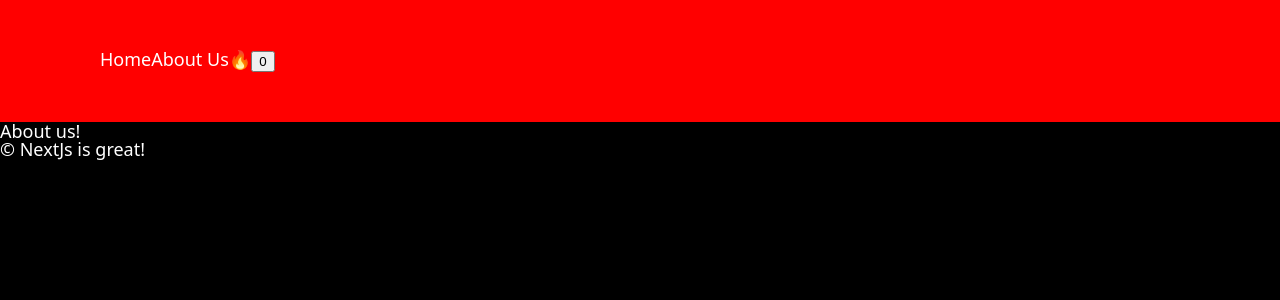
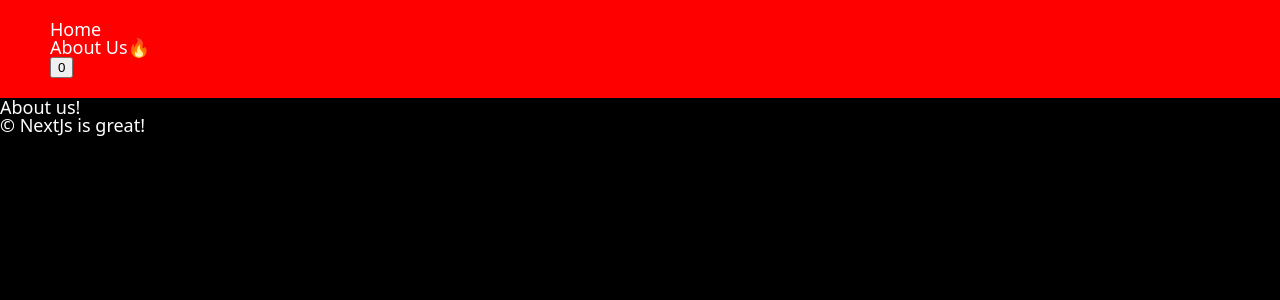
Before and after one commit to mintae1117/NextJs-14-basics, a Next.js app: page /about-us in a window 1280 px wide. Shown: the top 300 px of the page. Built offline with nearby package versions, Linux system fonts and the light colour scheme.

Commit message:
css change

```diff
--- a/components/navigation.tsx
+++ b/components/navigation.tsx
@@ -1,6 +1,5 @@
 "use client";
 import styles from "../styles/navigation.module.css";
-
 import Link from "next/link";
 import { usePathname } from "next/navigation";
 import { useState } from "react";
--- a/styles/navigation.module.css
+++ b/styles/navigation.module.css
@@ -1,8 +1,9 @@
 .nav {
     background-color: red;
-    padding: 50px 100px;
+    padding: 20px 50px;
   }
 
   .list {
     display: flex;
+    flex-direction: column;
   }
```
